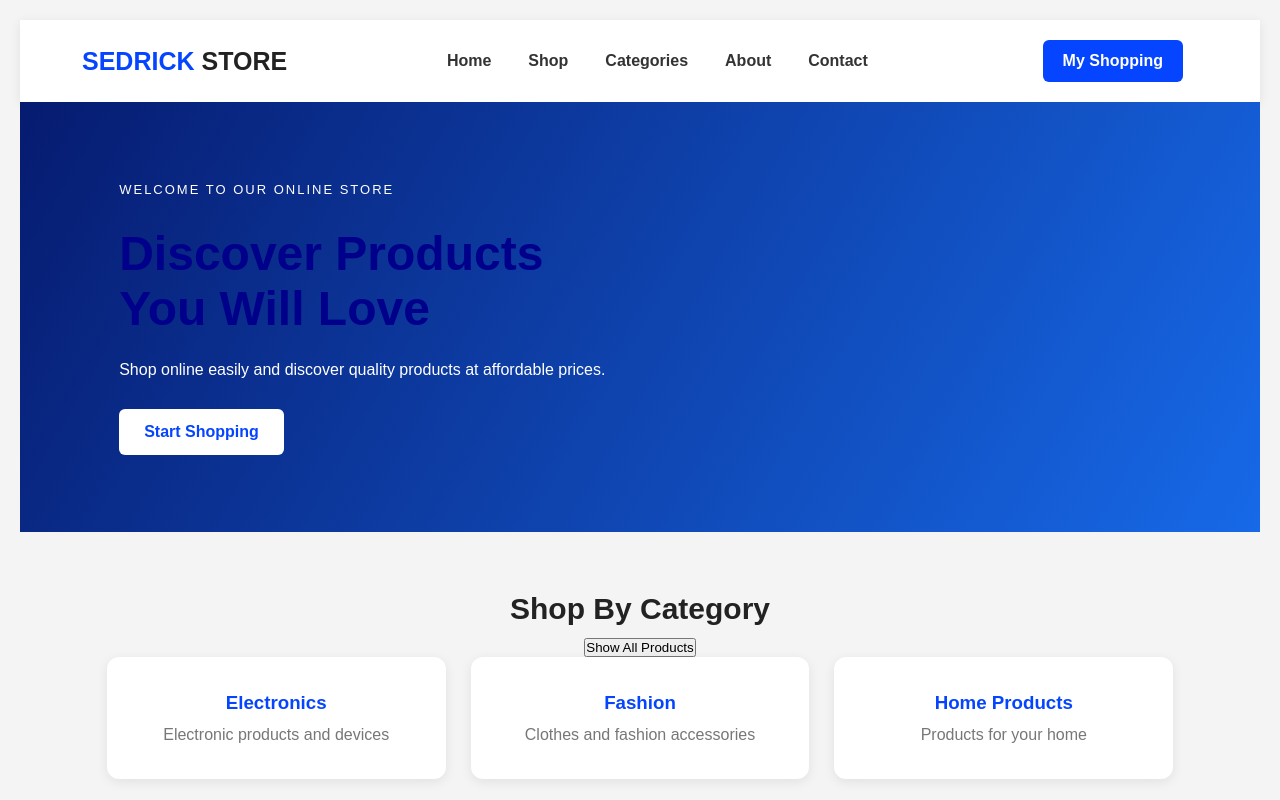
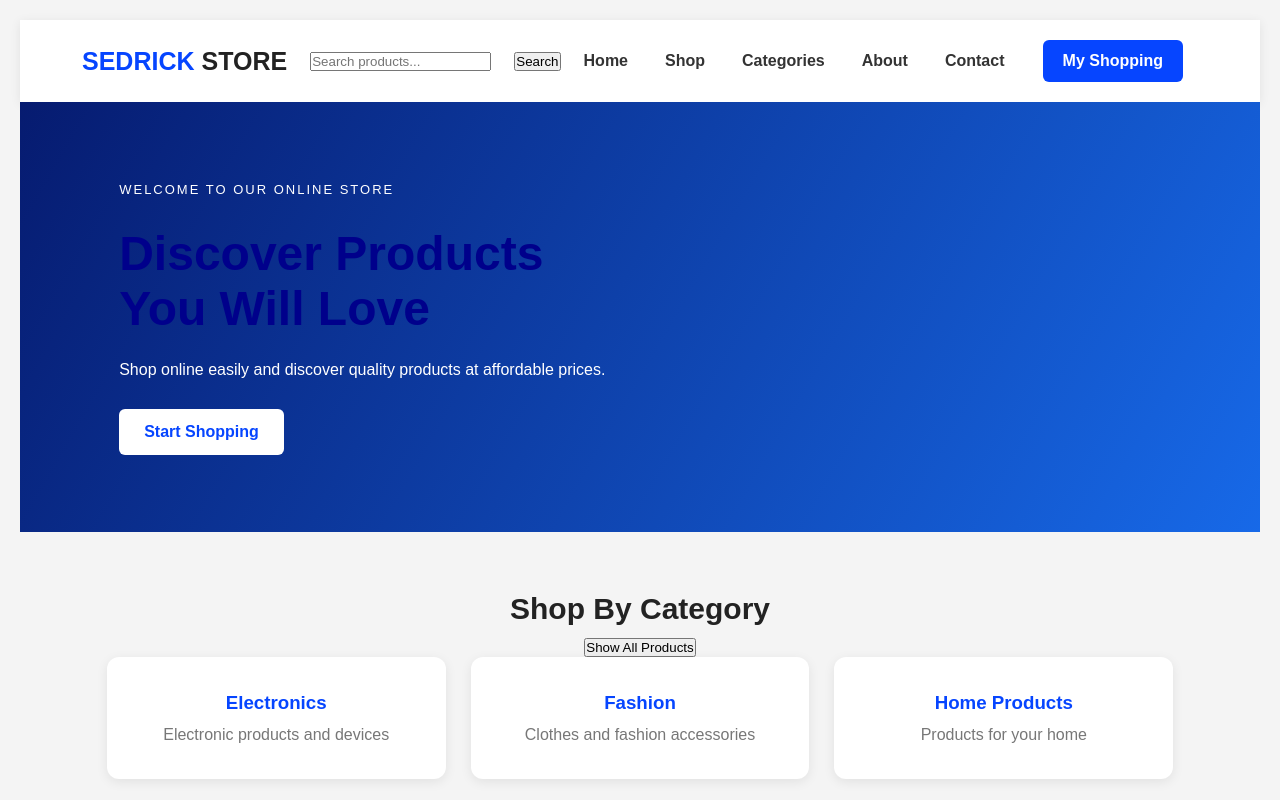
Before and after one commit to sedrick-dev/sedrick-ecommerce, a plain HTML site: page index.html in a window 1280 px wide. Shown: the top 800 px of the page. Drawn offline with Linux system fonts and the light colour scheme.

Commit message:
Add files via upload

```diff
--- a/index.html
+++ b/index.html
@@ -13,7 +13,13 @@
     <header class="header">
         <div class="logo">SEDRICK<span> STORE</span></div>
 
-        <nav>
+
+  <input type="text" id="searchInput" placeholder="Search products...">
+<button onclick="searchProducts()">Search</button>
+
+
+
+ <nav>
             <a href="#home">Home</a>
             <a href="#shop">Shop</a>
             <a href="#categories">Categories</a>
@@ -21,7 +27,10 @@
             <a href="#contact">Contact</a>
         </nav>
 
-        <a href="javascript:void(0)" class="cart-link" onclick="toggleCart()">My Shopping</a>
+
+
+
+ <a href="javascript:void(0)" class="cart-link" onclick="toggleCart()">My Shopping</a>
     </header>
 
     <!-- HOME SECTION -->
@@ -128,6 +137,8 @@
     </section>
 
 
+
+
 <!-- CONTACT -->
 <section class="section contact-section" id="contact">
 
@@ -137,9 +148,11 @@
 
     <p>Email: contact@sedrickstore.com</p>
 
-    <p>Phone: +250 791 545 614</p>
+    <p>WhatsApp: +250 791 545 614</p>
 
 </section>
+
+
 
 
   <!-- FOOTER -->
--- a/script.js
+++ b/script.js
@@ -73,3 +73,18 @@ function showAllProducts() {
         product.style.display = "block";
     });
 }
+
+function searchProducts() {
+    let input = document.getElementById("searchInput").value.toLowerCase();
+    let products = document.querySelectorAll(".product-card");
+
+    products.forEach(product => {
+        let name = product.querySelector("h3").textContent.toLowerCase();
+
+        if (name.includes(input)) {
+            product.style.display = "block";
+        } else {
+            product.style.display = "none";
+        }
+    });
+}
```
